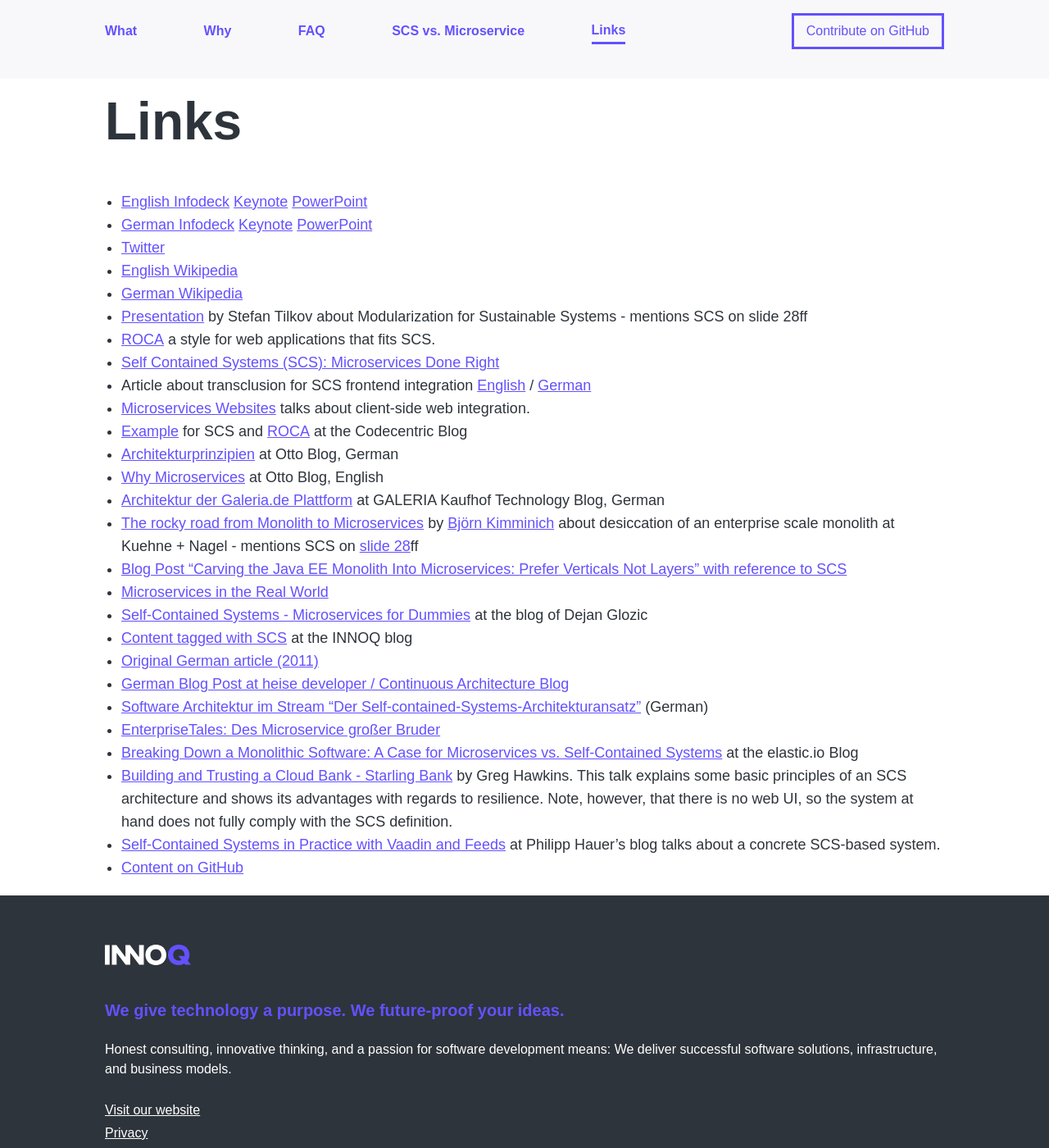
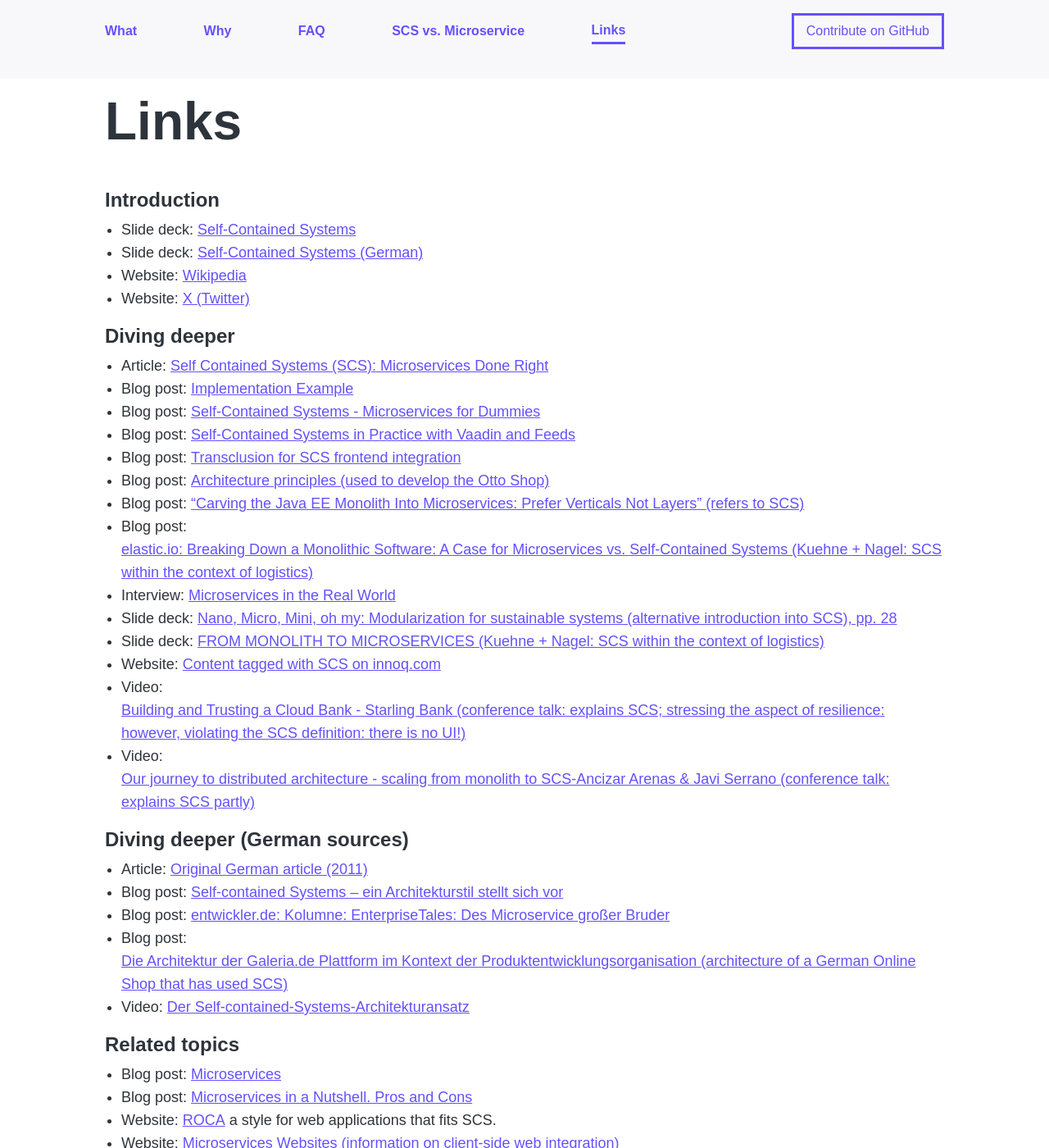
Before and after one commit to innoq/SCS, a Jekyll site: the page built from links.md, in a window 1280 px wide and 1400 px high. Shown: the whole window at 82% size. Built offline with Jekyll 4.4.1, drawn with Linux system fonts in a browser that asks for light colours; some web fonts are replaced; some of the changed text lies outside the part shown.

Commit message:
organizes links in links.html

```diff
--- a/links.md
+++ b/links.md
@@ -6,43 +6,41 @@
 
 Links
 ---
+### Introduction
+* Slide deck: [Self-Contained Systems](https://speakerdeck.com/rstrangh/self-contained-systems-1)
+* Slide deck: [Self-Contained Systems (German)](https://speakerdeck.com/rstrangh/self-contained-systems-german)
+* Website: [Wikipedia](https://en.wikipedia.org/wiki/Self-contained_Systems)
+* Website: [X (Twitter)](https://twitter.com/scsarchitecture)
 
-* [English Infodeck](https://speakerdeck.com/rstrangh/self-contained-systems-1)  [Keynote](slidedeck/en/scs-infodeck-english.key) [PowerPoint](slidedeck/en/scs-infodeck-english.pptx)
-* [German Infodeck](https://speakerdeck.com/rstrangh/self-contained-systems-german)  [Keynote](slidedeck/de/scs-infodeck-deutsch.key) [PowerPoint](slidedeck/de/scs-infodeck-deutsch.pptx)
-* [Twitter](https://twitter.com/scsarchitecture)
-* [English Wikipedia](https://en.wikipedia.org/wiki/Self-contained_Systems)
-* [German Wikipedia](https://de.wikipedia.org/wiki/Self-contained_Systems)
-* [Presentation](https://www.innoq.com/en/talks/2014/12/talk-microservices-modularization-softwarearchitecture-berlin/)
- by Stefan Tilkov about Modularization for Sustainable Systems -
- mentions SCS on slide 28ff
-* [ROCA](https://roca-style.org/) a style for web applications that
-fits SCS.
-* [Self Contained Systems (SCS): Microservices Done Right](https://www.infoq.com/articles/scs-microservices-done-right)
-* Article about transclusion for SCS frontend integration
-  [English](https://www.innoq.com/en/blog/transclusion/) /
-  [German](https://www.innoq.com/en/blog/transklusion/)
-* [Microservices Websites](https://gustafnk.github.io/microservice-websites/)
-  talks about client-side web integration.
-* [Example](https://blog.codecentric.de/en/2015/01/self-contained-systems-roca-complete-example-using-spring-boot-thymeleaf-bootstrap/)
-  for SCS and [ROCA](https://roca-style.org) at the Codecentric Blog
-* [Architekturprinzipien](https://www.otto.de/jobs/technology/techblog/artikel/architekturprinzipien_2013-04-15.php)
-  at Otto Blog, German
-* [Why Microservices](https://www.otto.de/jobs/technology/techblog/artikel/why-microservices_2016-03-20.php)
- at Otto Blog, English
-* [Architektur der Galeria.de Plattform](https://tech.kaufhof.io/general/2015/12/15/architektur-und-organisation-im-galeria-de-produktmanagement)
-  at GALERIA Kaufhof Technology Blog, German
-* [The rocky road from Monolith to Microservices](https://kuehne-nagel.github.io/monolith-to-microservices) by [Björn Kimminich](https://github.com/bkimminich) about desiccation of an enterprise scale monolith at Kuehne + Nagel - mentions SCS on [slide 28](https://kuehne-nagel.github.io/monolith-to-microservices/#/28)ff
-* [Blog Post "Carving the Java EE Monolith Into Microservices: Prefer Verticals Not Layers" with reference to SCS](https://blog.christianposta.com/microservices/carving-the-java-ee-monolith-into-microservices-perfer-verticals-not-layers/)
-* [Microservices in the Real World](https://www.infoq.com/articles/microservices-real-world)
-* [Self-Contained Systems - Microservices for Dummies](https://dejanglozic.com/2016/01/04/self-contained-systems-microservices-for-dummies/)
-  at the blog of Dejan Glozic
-* [Content tagged with SCS](https://www.innoq.com/en/topics/scs/) at the INNOQ blog
-* [Original German article (2011)](https://www.innoq.com/de/links/softwarearchitektur-im-grossen/)
-* [German Blog Post at heise developer / Continuous Architecture Blog](https://www.heise.de/developer/artikel/Self-contained-Systems-ein-Architekturstil-stellt-sich-vor-3038718.html)
-* [Software Architektur im Stream "Der
-  Self-contained-Systems-Architekturansatz"](https://software-architektur.tv/2022/09/02/folge132.html) (German)
-* [EnterpriseTales: Des Microservice großer Bruder](https://jaxenter.de/enterprisetales-des-microservice-grosser-bruder-39180)
-* [Breaking Down a Monolithic Software: A Case for Microservices vs. Self-Contained Systems](https://www.elastic.io/breaking-down-monolith-microservices-and-self-contained-systems/) at the elastic.io Blog
-* [Building and Trusting a Cloud Bank - Starling Bank](https://www.infoq.com/presentations/starling-bank-resilience/) by Greg Hawkins. This talk explains some basic principles of an SCS architecture and shows its advantages with regards to resilience. Note, however, that there is no web UI, so the system at hand does not fully comply with the SCS definition.
-* [Self-Contained Systems in Practice with Vaadin and Feeds](https://phauer.com/2018/self-contained-systems-vaadin-feeds/) at Philipp Hauer's blog talks about a concrete SCS-based system.
-* [Content on GitHub](https://github.com/innoq/SCS)
+### Diving deeper
+* Article: [Self Contained Systems (SCS): Microservices Done Right](https://www.infoq.com/articles/scs-microservices-done-right)
+* Blog post: [Implementation Example](https://blog.codecentric.de/en/2015/01/self-contained-systems-roca-complete-example-using-spring-boot-thymeleaf-bootstrap/)
+* Blog post: [Self-Contained Systems - Microservices for Dummies](https://dejanglozic.com/2016/01/04/self-contained-systems-microservices-for-dummies/)
+* Blog post: [Self-Contained Systems in Practice with Vaadin and Feeds](https://phauer.com/2018/self-contained-systems-vaadin-feeds/)
+* Blog post: [Transclusion for SCS frontend integration](https://www.innoq.com/en/blog/transclusion/)
+* Blog post: [Architecture principles (used to develop the Otto Shop)](https://www.otto.de/jobs/en/technology/techblog/blogpost/architecture-principles-2013-04-15.php)
+* Blog post: ["Carving the Java EE Monolith Into Microservices: Prefer Verticals Not Layers" (refers to SCS)](https://blog.christianposta.com/microservices/carving-the-java-ee-monolith-into-microservices-perfer-verticals-not-layers/)
+* Blog post: [elastic.io: Breaking Down a Monolithic Software: A Case for Microservices vs. Self-Contained Systems (Kuehne + Nagel: SCS within the context of logistics)](https://www.elastic.io/integration-best-practices/breaking-down-monolith-microservices-and-self-contained-systems/)
+* Interview: [Microservices in the Real World](https://www.infoq.com/articles/microservices-real-world/)
+* Slide deck: [Nano, Micro, Mini, oh my: Modularization for sustainable systems (alternative introduction into SCS), pp. 28](https://www.innoq.com/en/talks/2014/12/talk-microservices-modularization-softwarearchitecture-berlin/)
+* Slide deck: [FROM MONOLITH TO MICROSERVICES (Kuehne + Nagel: SCS within the context of logistics)](https://kuehne-nagel.github.io/monolith-to-microservices)
+* Website: [Content tagged with SCS on innoq.com](https://www.innoq.com/en/topics/scs/)
+* Video: [Building and Trusting a Cloud Bank - Starling Bank (conference talk: explains SCS; stressing the aspect of resilience: however, violating the SCS definition: there is no UI!)](https://www.infoq.com/presentations/starling-bank-resilience/)
+* Video: [Our journey to distributed architecture - scaling from monolith to SCS-Ancizar Arenas & Javi Serrano (conference talk: explains SCS partly)](https://youtu.be/HMatW0wSYR4?t=630)
+
+### Diving deeper (German sources)
+* Article: [Original German article (2011)](https://www.innoq.com/de/links/softwarearchitektur-im-grossen/)
+* Blog post: [Self-contained Systems – ein Architekturstil stellt sich vor](https://www.heise.de/blog/Self-contained-Systems-Ein-Architekturstil-stellt-sich-vor-3038718.html)
+* Blog post: [entwickler.de: Kolumne: EnterpriseTales: Des Microservice großer Bruder](https://jaxenter.de/enterprisetales-des-microservice-grosser-bruder-39180)
+* Blog post: [Die Architektur der Galeria.de Plattform im Kontext der Produktentwicklungsorganisation (architecture of a German Online Shop that has used SCS)](https://tech.kaufhof.io/general/2015/12/15/architektur-und-organisation-im-galeria-de-produktmanagement)
+* Video: [Der Self-contained-Systems-Architekturansatz](https://software-architektur.tv/2022/09/02/folge132.html)
+
+### Related topics
+* Blog post: [Microservices](https://martinfowler.com/articles/microservices.html)
+* Blog post: [Microservices in a Nutshell. Pros and Cons](https://phauer.com/2015/microservices-nutshell-pros-cons/)
+* Website: [ROCA](https://roca-style.org/) a style for web applications that fits SCS.
+* Website: [Microservices Websites (information on client-side web integration)](https://gustafnk.github.io/microservice-websites/)
+* Website: [Micro Frontends - extending the microservice idea to frontend development](https://micro-frontends.org/)
+
+### Community
+* GitHub: [Issues and Contribution](https://github.com/innoq/SCS)
```
